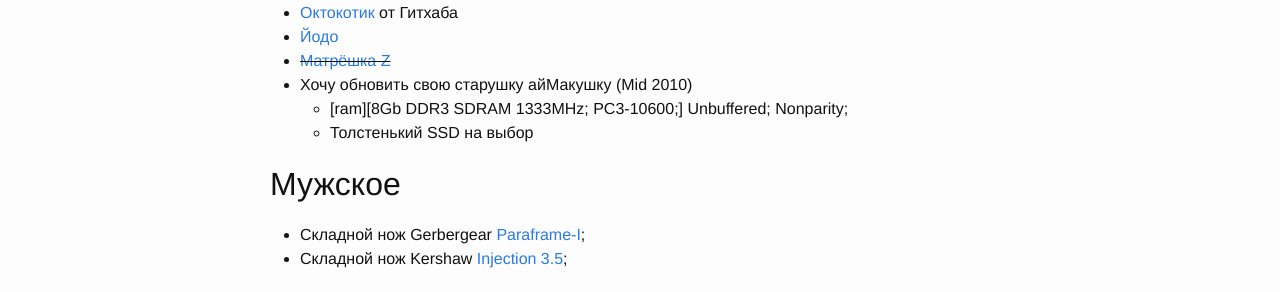
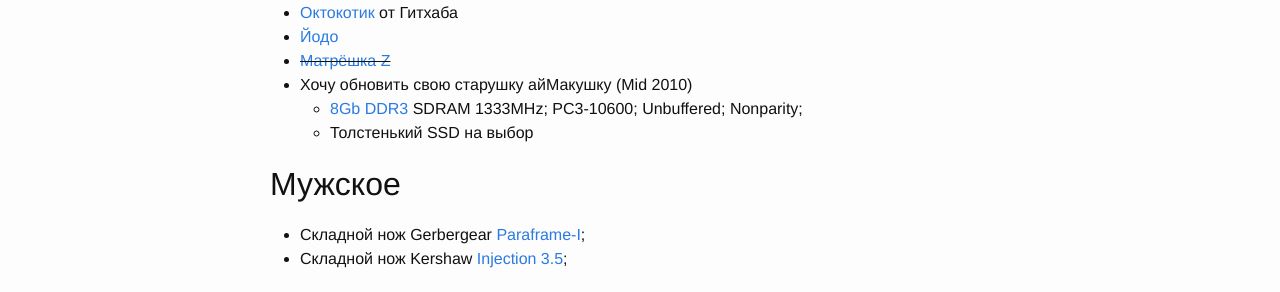
Before and after one commit to shuhrat/shuhrat.github.io, a Jekyll site: the page built from wishlist/index.md, in a window 1280 px wide. Shown: the part 915-1207 px from the top of the page. Built offline with Jekyll 4.4.1, drawn with Linux system fonts in a browser that asks for light colours; some of the changed lines change nothing that is shown.

Commit message:
Fixed url

```diff
--- a/wishlist/index.md
+++ b/wishlist/index.md
@@ -37,7 +37,7 @@
 - [Йодо][yodo]
 - ~~[Матрёшка Z][matryoshka-z]~~
 - Хочу обновить свою старушку айМакушку (Mid 2010)
-  * [ram][8Gb DDR3 SDRAM 1333MHz; PC3-10600;] Unbuffered; Nonparity;
+  * [8Gb DDR3][ram] SDRAM 1333MHz; PC3-10600; Unbuffered; Nonparity;
   * Толстенький SSD на выбор
 
 ## Мужское
```
